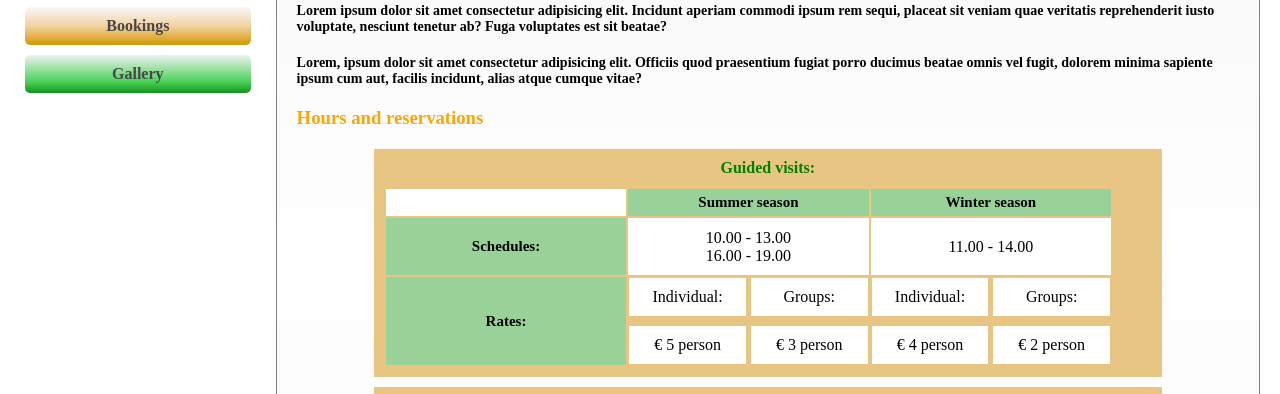
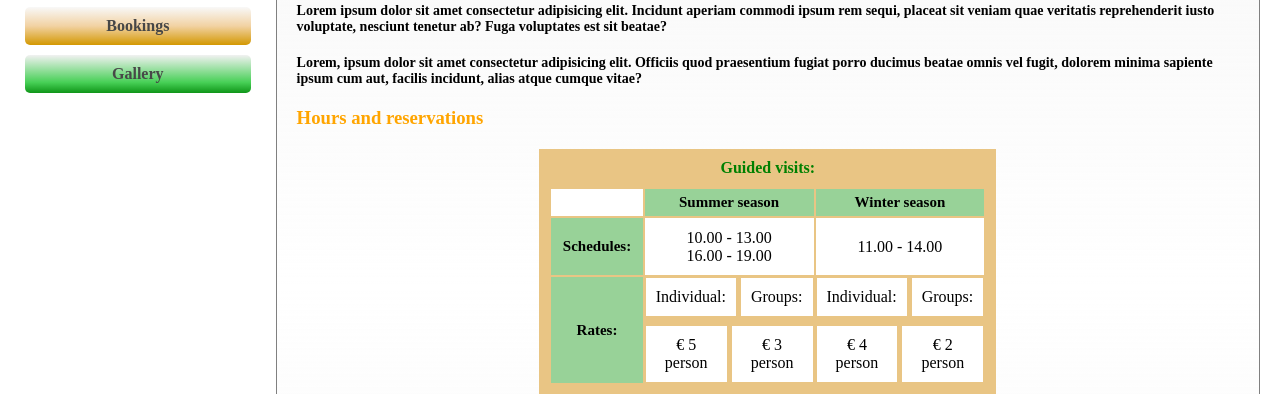
Before and after one commit to Henglar/Natural-Park, a plain HTML site: page bookings.html in a window 1280 px wide. Shown: the part 381-775 px from the top of the page. Drawn offline with Linux system fonts and the light colour scheme.

Commit message:
Fixed table width

```diff
--- a/assets/styles.css
+++ b/assets/styles.css
@@ -166,7 +166,7 @@ color: orange;
 .table-1, .table-2 {
   background-color: rgb(233, 197, 132);
   padding: 10px;
-  width: 60vw;
+  /* width: 50vw; */
   text-align: center;
   color: black;
 }
```
